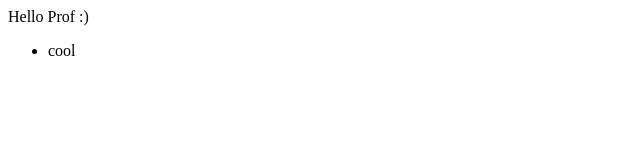
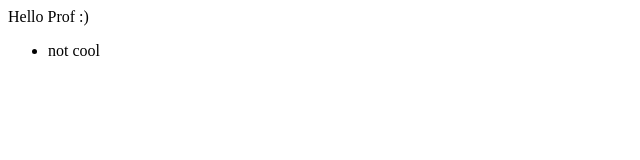
Before and after one commit to limziyun/bt3103week9, a website: page index.html in a window 1280 px wide. Shown: the full height of the page, 0-640 px from the left. Drawn offline with Linux system fonts and the light colour scheme.

Commit message:
Made it not cool.

```diff
--- a/index.html
+++ b/index.html
@@ -3,7 +3,7 @@
     <div id="app">
       Hello Prof :)
       <ul>
-        <li>cool</li>
+        <li>not cool</li>
       </ul>
     </div>
   </body>
```
